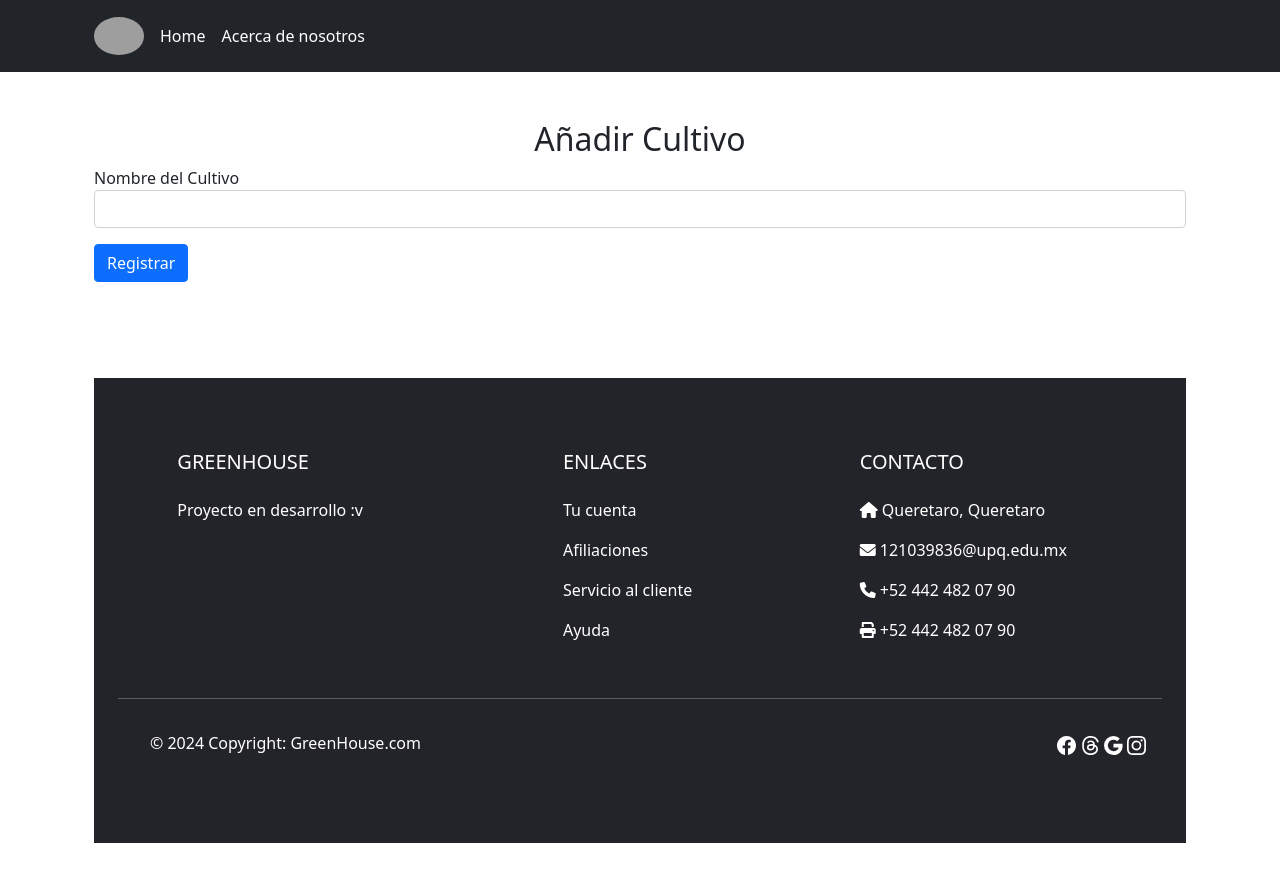
After one commit to JoseGomez203/GreenHouse, a Flask app: page /cultivo/agregar in a window 1280 px wide. The commit adds this page. Run offline with Flask 3, Linux system fonts and the light colour scheme; the visitor is signed in with stand-in values (Sample User, id 1); parts of the project's set-up code (start-up, migrations or seed data) failed here and were passed over; some libraries are stand-ins or nearby versions; grey boxes are pictures that could not be loaded.

Commit message:
Cambios hoy
Se hizo el LogOut funcional, se modifico el HOME para que muestre la lista de cultivos y se agrego el CRUD de cultivos.

PD: Hay que hacer correciones de estilo y de orden de rutas. :P

```diff
--- /dev/null
+++ b/Templates/agregar_cultivo.html
@@ -0,0 +1,14 @@
+{% extends 'layout.html' %}
+
+{% block body %}
+<div class="container py-5">
+    <h2 class="text-center">Añadir Cultivo</h2>
+    <form action="{{ url_for('add_cultivo') }}" method="post">
+        <div class="form-group">
+            <label for="nombre">Nombre del Cultivo</label>
+            <input type="text" class="form-control" id="nombre" name="nombre" required>
+        </div>
+        <button type="submit" class="btn btn-primary mt-3">Registrar</button>
+    </form>
+</div>
+{% endblock %}
--- a/Templates/auth/login.html
+++ b/Templates/auth/login.html
@@ -20,7 +20,7 @@
                     {% if mensaje %}
                   {{ mensaje  }}
                   {% endif %}
-                  <p class="text-white-50 mb-5">Please enter your login and password!</p>
+                  <p class="text-white-50 mb-5">Ingresa tus datos para iniciar sesion.!</p>
 
                   <div class="form-outline form-white mb-4">
                     <input type="Username" id="Username" class="form-control" name="Username" placeholder="Introduce tu usuario" />
--- a/Templates/layout.html
+++ b/Templates/layout.html
@@ -11,6 +11,12 @@
     <link href="https://cdnjs.cloudflare.com/ajax/libs/Chart.js/4.4.1/chart.min.js" integrity="sha512-L0Shl7nXXzIlBSUUPpxrokqq4ojqgZFQczTYlGjzONGTDAcLremjwaWv5A+EDLnxhQzY5xUZPWLOLqYRkY0Cbw==" crossorigin="anonymous" referrerpolicy="no-referrer">
     <link href="../static/js/main.js">
     <link rel="stylesheet" href="/static/css/responsive.css">
+    <!-- Bootstrap CSS -->
+    <link href="https://stackpath.bootstrapcdn.com/bootstrap/5.1.3/css/bootstrap.min.css" rel="stylesheet">
+
+    <!-- Bootstrap Bundle with Popper -->
+    <script src="https://stackpath.bootstrapcdn.com/bootstrap/5.1.3/js/bootstrap.bundle.min.js"></script>
+
     <title>GreenHouse</title>
 </head>
       <header class="p-3 text-bg-dark">
--- a/app.py
+++ b/app.py
@@ -21,7 +21,48 @@ mysql = MySQL(app)
 
 @app.route('/')
 def infor():
-    return render_template('index.html')
+    return render_template('Auth/login.html')
+
+@app.route('/home', methods=['GET', 'POST'])
+def home():
+    if 'logueado' in session:
+        cur = mysql.connection.cursor()
+
+        if request.method == 'POST':
+            cultivo_id = request.form.get('cultivo_id')
+            if cultivo_id:
+                cur.execute("SELECT * FROM cultivo WHERE IDCultivo = %s AND IDUsuarios = %s", (cultivo_id, session['id']))
+            else:
+                cur.execute("SELECT * FROM cultivo WHERE IDUsuarios = %s", (session['id'],))
+        else:
+            cultivo_id = request.args.get('cultivo_id')
+            if cultivo_id:
+                cur.execute("SELECT * FROM cultivo WHERE IDCultivo = %s AND IDUsuarios = %s", (cultivo_id, session['id']))
+            else:
+                cur.execute("SELECT * FROM cultivo WHERE IDUsuarios = %s", (session['id'],))
+
+        cultivos = cur.fetchall()
+        cur.close()
+
+        if cultivos:
+            # Asumimos que tomamos el primer cultivo para mostrar si no se seleccionó ninguno
+            cultivo = cultivos[0]
+
+            # Obtén cultivos relacionados (mismos usuarios pero diferentes IDs)
+            cur = mysql.connection.cursor()
+            cur.execute("SELECT * FROM cultivo WHERE IDUsuarios = %s AND IDCultivo != %s", (session['id'], cultivo['IDCultivo']))
+            related_cultivos = cur.fetchall()
+            cur.close()
+
+            # Depuración
+            print(f'Related Cultivos: {related_cultivos}')
+
+            return render_template("home.html", cultivo=cultivo, related_cultivos=related_cultivos)
+        else:
+            return 'No hay cultivos registrados para este usuario'
+    return redirect(url_for('login'))
+
+
 
 @app.route('/sensor-data', methods=['POST'])
 def receive_data():
@@ -58,10 +99,6 @@ def receive_data():
     except Exception as e:
         print(f'Error al recibir datos: {e}')
         return 'Error en la solicitud', 400
-
-@app.route('/')
-def index():
-    return render_template('index.html')
 
 @app.route('/temperatura')
 def temperatura():
@@ -124,42 +161,86 @@ def login():
 
         if account:
             session['logueado'] = True
-            session['id'] = account['IDUsuarios']  # Asumiendo que 'ID' es la columna con el identificador del usuario en la tabla 'usuarios'
-            return render_template("home.html")
+            session['id'] = account['IDUsuarios']
+            return redirect(url_for('home'))
         else:
             return render_template('auth/login.html', mensaje="Usuario o contraseña incorrecto")
     else:
         return render_template('auth/login.html')
 
+@app.route('/logout')
+def logout():
+    # Limpia la sesión del usuario
+    session.clear()
+    return redirect(url_for('login'))
 
-@app.route('/home')
-def home():
-    if 'logueado' in session:
-        return render_template("home.html")
-    return redirect(url_for('home.html'))
 
 #---------------------------------------------------
 @app.route('/acerca_de_nosotros')
 def acerca_de_nosotros():
     return render_template('acerca_de_nosotros.html')
 
-#registro....
-@app.route('/sign')
-def sign():
-    return render_template('auth/sign.html')
+#Cultivos CRUD
 
-@app.route('/sign-registro', methods=["GET", "POST"])
-def sign_registro():
-    email = request.form['txtEmail']
-    password = request.form['txtPassword']
 
-    cur = mysql.connection.cursor()
-    cur.execute("INSERT INTO users (email,password,id_rol) Values (%s, %s, '1')", (email, password))
-    mysql.connection.commit()
+@app.route('/cultivos')
+def lista_cultivos():
+    if 'logueado' in session:
+        cur = mysql.connection.cursor()
+        cur.execute("SELECT * FROM cultivo WHERE IDUsuarios = %s", (session['id'],))
+        cultivos = cur.fetchall()
+        cur.close()
+        return render_template('cultivos.html', cultivos=cultivos)
+    return redirect(url_for('login'))
 
-    return render_template("auth/login.html", mensaje2="Usuario registrado exitosamente")
+
+
+@app.route('/cultivo/agregar', methods=['GET', 'POST'])
+def add_cultivo():
+    if 'logueado' in session:
+        if request.method == 'POST':
+            nombre = request.form['nombre']
+            cur = mysql.connection.cursor()
+            cur.execute("INSERT INTO cultivo (Nombre_Cultivo, IDUsuarios) VALUES (%s, %s)", (nombre, session['id']))
+            mysql.connection.commit()
+            cur.close()
+            return redirect(url_for('lista_cultivos'))
+        return render_template('agregar_cultivo.html')
+    return redirect(url_for('login'))
+
+@app.route('/cultivo/editar/<int:cultivo_id>', methods=['GET', 'POST'])
+def editar_cultivo(cultivo_id):
+    if 'logueado' in session:
+        cur = mysql.connection.cursor()
+        if request.method == 'POST':
+            nombre = request.form['nombre']
+            cur.execute("UPDATE cultivo SET Nombre_Cultivo = %s WHERE IDCultivo = %s AND IDUsuarios = %s", (nombre, cultivo_id, session['id']))
+            mysql.connection.commit()
+            cur.close()
+            return redirect(url_for('lista_cultivos'))
+        cur.execute("SELECT * FROM cultivo WHERE IDCultivo = %s AND IDUsuarios = %s", (cultivo_id, session['id']))
+        cultivo = cur.fetchone()
+        cur.close()
+        return render_template('editar_cultivo.html', cultivo=cultivo)
+    return redirect(url_for('login'))
+
+
+@app.route('/cultivo/borrar/<int:cultivo_id>')
+def borrar_cultivo(cultivo_id):
+    if 'logueado' in session:
+        cur = mysql.connection.cursor()
+        cur.execute("DELETE FROM cultivo WHERE IDCultivo = %s AND IDUsuarios = %s", (cultivo_id, session['id']))
+        mysql.connection.commit()
+        cur.close()
+        return redirect(url_for('lista_cultivos'))
+    return redirect(url_for('login'))
+
+
 
 #--------------------------------------------
+
+
+
 if __name__ == '__main__':
     app.secret_key = "jose_el_pillo"
     app.run(host='0.0.0.0', port=8080, debug=True)
```
Also changed, not shown: Templates/auth/sign.html (+12 -20 lines), Templates/cultivos.html (added, +29 -0 lines), Templates/editar_cultivo.html (added, +14 -0 lines), Templates/home.html (+46 -16 lines).
